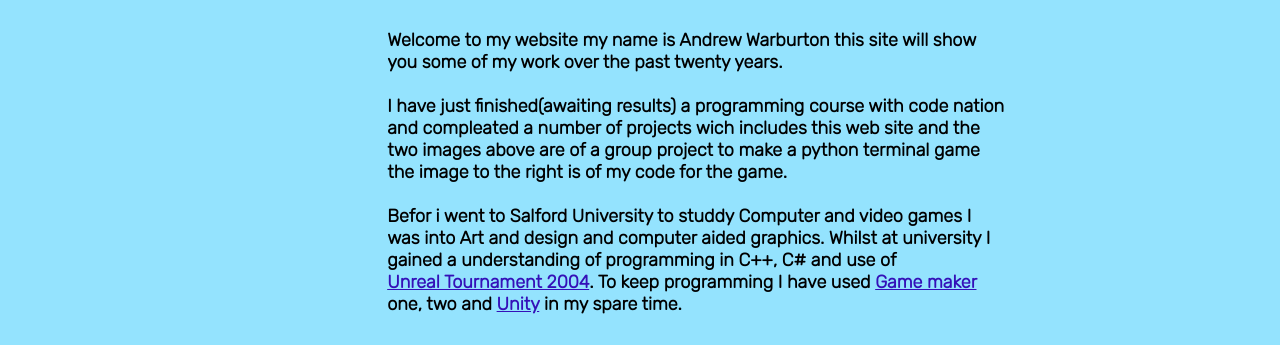
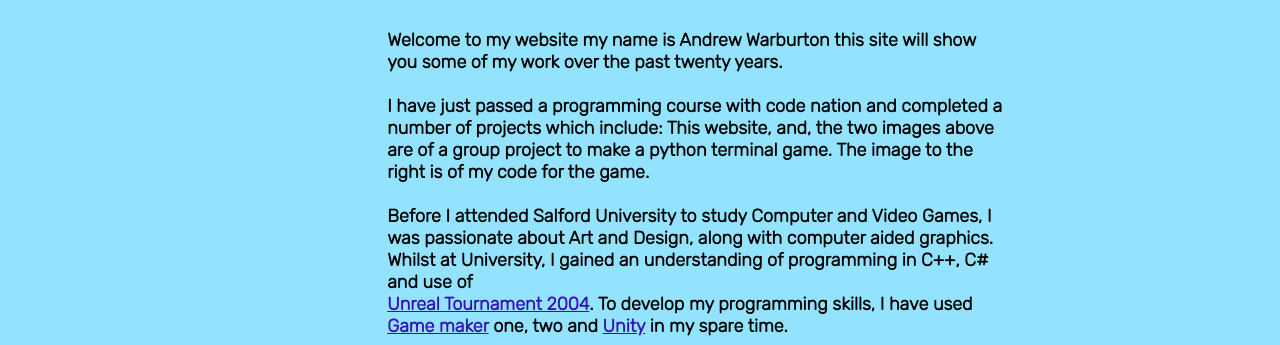
Before and after one commit to andrewwarburtonuk/websiteproject, a plain HTML site: page index.html in a window 1280 px wide. Shown: the part 501-846 px from the top of the page. Before the commit the page ends 824 px from the top, so only its background shows below. Drawn offline with Linux system fonts and the light colour scheme; a web font is replaced by a local one.

Commit message:
Update index.html

```diff
--- a/index.html
+++ b/index.html
@@ -27,11 +27,11 @@
 <div class="textcenter">
     <br>
     Welcome to my website my name is Andrew Warburton this site will show you some of my work over the past twenty years.<br><br>
-    I have just finished(awaiting results) a programming course with code nation and compleated a number of projects wich includes
-    this web site and the two images above are of a group project to make a python terminal game the image to the right is of my code for the game.<br><br>
-    Befor i went to Salford University to studdy Computer and video games I was into Art and design and computer aided graphics.
-    Whilst at university I gained a understanding of programming in C++, C# and use of<br>
-    <a class="indexlinks" href="https://www.unrealengine.com/"target="_blank">Unreal Tournament 2004</a>. To keep programming I have used
+    I have just passed a programming course with code nation and completed a number of projects which include: This website, and,
+    the two images above are of a group project to make a python terminal game. The image to the right is of my code for the game.<br><br>
+    Before I attended Salford University to study Computer and Video Games, I was passionate about Art and Design, along with computer aided
+    graphics. Whilst at University, I gained an understanding of programming in C++, C# and use of<br>
+    <a class="indexlinks" href="https://www.unrealengine.com/"target="_blank">Unreal Tournament 2004</a>. To develop my programming skills, I have used
     <a class="indexlinks" href="https://www.yoyogames.com/en/gamemaker"target="_blank">Game maker</a> one, two and
     <a class="indexlinks" href="https://unity.com/"target="_blank">Unity</a> in my spare time.
 </div>
```
